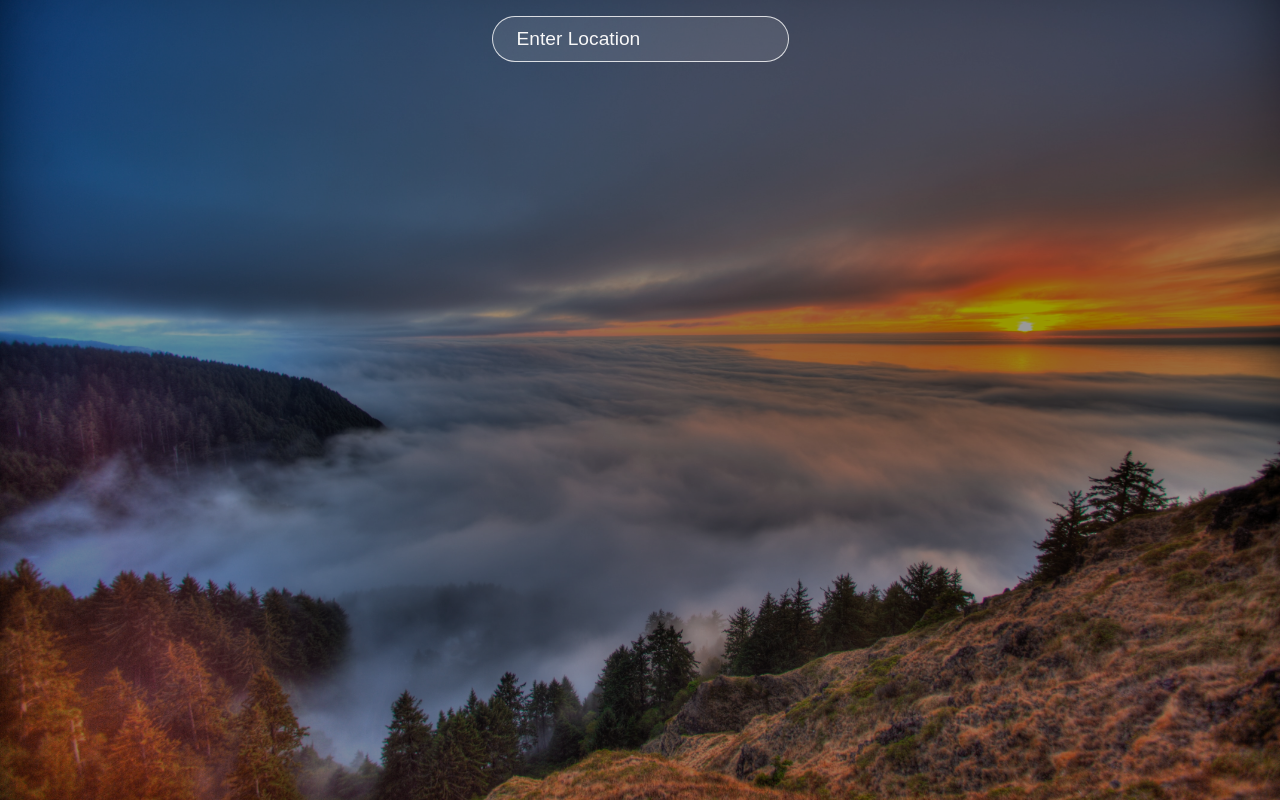
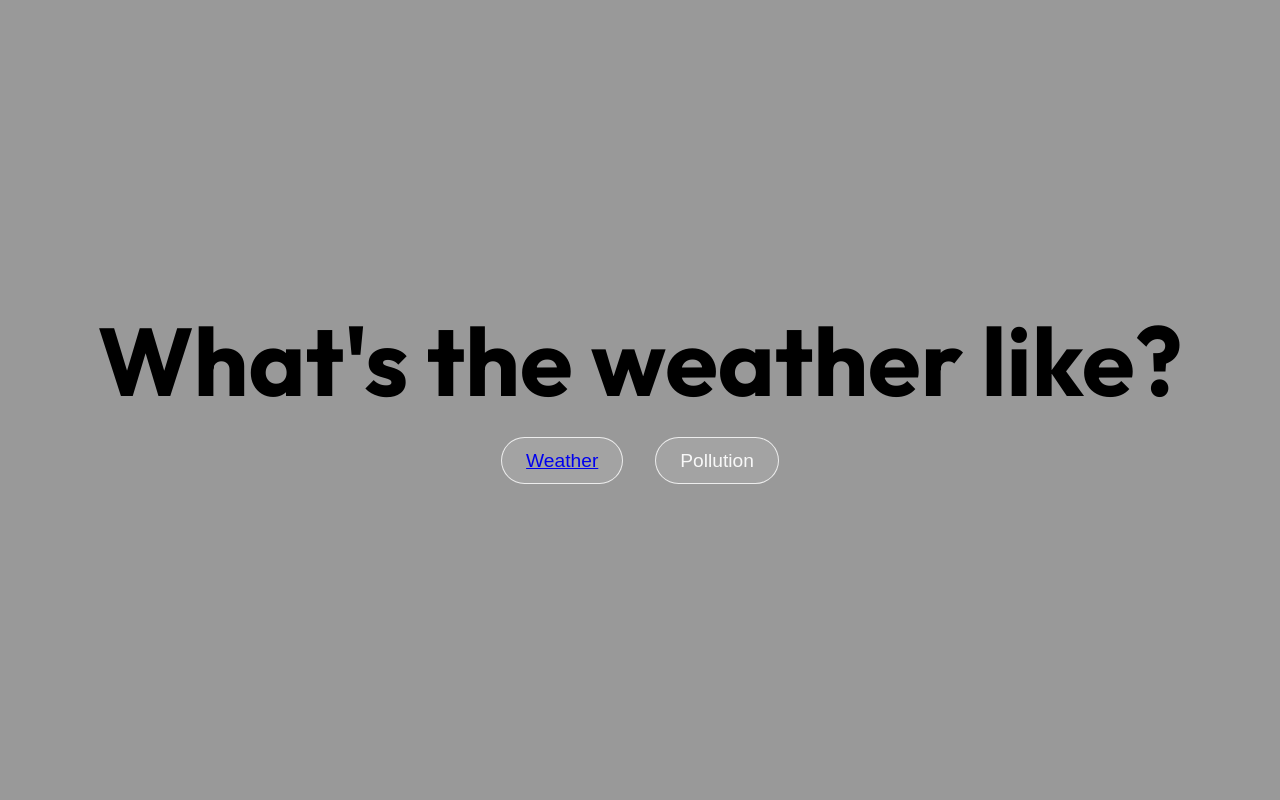
Before and after one commit to msmalinosterberg/whatstheweather, a React (Create React App) app: page / in a window 1280 px wide. Built offline with nearby package versions, Linux system fonts and the light colour scheme.

Commit message:
added a homepage, ant design, pollutionpage

```diff
--- a/package.json
+++ b/package.json
@@ -6,8 +6,10 @@
     "@testing-library/jest-dom": "^5.16.4",
     "@testing-library/react": "^13.3.0",
     "@testing-library/user-event": "^13.5.0",
+    "antd": "^4.21.7",
     "react": "^18.2.0",
     "react-dom": "^18.2.0",
+    "react-router-dom": "^6.3.0",
     "react-scripts": "5.0.1",
     "web-vitals": "^2.1.4"
   },
--- a/src/App.css
+++ b/src/App.css
@@ -11,6 +11,25 @@ body {
     "Fira Sans", "Droid Sans", "Helvetica Neue", sans-serif;
 }
 
+.home-container {
+  justify-content: center;
+  align-items: center;
+  display: flex;
+  height: 100vh;
+  position: relative;
+  flex-direction: column;
+  background-color: rgba(0, 0, 0, 0.4);
+}
+.home-container .homeButton {
+  padding: 0.7rem 1.5rem;
+  font-size: 1.2rem;
+  border-radius: 25px;
+  border: 1px solid rgba(255, 255, 255, 0.8);
+  background: rgba(255, 255, 255, 0.1);
+  color: #f8f8f8;
+  margin: 1rem;
+  text-decoration: none;
+}
 p {
   font-size: 1.6rem;
 }
@@ -19,7 +38,7 @@ h1 {
   font-size: 6rem;
 }
 
-.app {
+.weather {
   width: 100%;
   height: 100vh;
   position: relative;
@@ -27,7 +46,7 @@ h1 {
   color: #fff;
 }
 
-.app:before {
+.weather:before {
   content: "";
   background: url("./Assets/sunset.jpg") no-repeat center center/cover;
   position: absolute;
@@ -38,12 +57,12 @@ h1 {
   z-index: -1;
 }
 
-.app .search {
+.weather .search {
   text-align: center;
   padding: 1rem;
 }
 
-.app input {
+.weather input {
   padding: 0.7rem 1.5rem;
   font-size: 1.2rem;
   border-radius: 25px;
@@ -68,19 +87,19 @@ h1 {
   justify-content: space-between;
 }
 
-.app .top {
+.weather .top {
   width: 100%;
   margin: 1rem auto;
 }
 
-.app .description {
+.weather .description {
   position: relative;
   right: -90%;
   transform-origin: 0 0;
   transform: rotate(269deg);
 }
 
-.app .bottom {
+.weather .bottom {
   display: flex;
   justify-content: space-evenly;
   text-align: center;
--- a/src/App.js
+++ b/src/App.js
@@ -1,69 +1,13 @@
+import React from "react";
+import { BrowserRouter as Router } from "react-router-dom";
+import MasterView from "./Components/MasterView";
 import "./App.css";
-import axios from "axios";
-import React, { useState } from "react";
 
 function App() {
-  const [data, setData] = useState({});
-  const [location, setLocation] = useState("");
-
-  const url = `https://api.openweathermap.org/data/2.5/weather?q=${location}&units=metric&appid=183d218b925add2d7a08f0db03161a01`;
-
-  const searchLocation = (event) => {
-    if (event.key === "Enter") {
-      axios.get(url).then((response) => {
-        setData(response.data);
-        console.log(response.data);
-      });
-      setLocation("");
-    }
-  };
-
   return (
-    <div className="app">
-      <div className="search">
-        <input
-          value={location}
-          onChange={(event) => setLocation(event.target.value)}
-          onKeyPress={searchLocation}
-          placeholder="Enter Location"
-          type="text"
-        />
-      </div>
-      <div className="container">
-        <div className="top">
-          <div className="location">
-            <p>{data.name}</p>
-          </div>
-          <div className="temp">
-            {data.main ? <h1>{data.main.temp.toFixed()}°C</h1> : null}
-          </div>
-          <div className="description">
-            {data.weather ? <p>{data.weather[0].main}</p> : null}
-          </div>
-        </div>
-
-        {data.name !== undefined && (
-          <div className="bottom">
-            <div className="feels">
-              {data.main ? (
-                <p className="bold">{data.main.feels_like.toFixed()}°C</p>
-              ) : null}
-              <p>Feels Like</p>
-            </div>
-            <div className="humidity">
-              {data.main ? <p className="bold">{data.main.humidity}%</p> : null}
-              <p>Humidity</p>
-            </div>
-            <div className="wind">
-              {data.wind ? (
-                <p className="bold">{data.wind.speed.toFixed()} MPH</p>
-              ) : null}
-              <p>Wind Speed</p>
-            </div>
-          </div>
-        )}
-      </div>
-    </div>
+    <Router>
+      <MasterView />
+    </Router>
   );
 }
 
--- /dev/null
+++ b/src/Components/Home.js
@@ -0,0 +1,19 @@
+import Weather from "./Weather";
+import { Button } from "antd";
+import { Link } from "react-router-dom";
+
+export default function Home() {
+  return (
+    <div className="home">
+      <div className="home-container">
+        <h1> What's the weather like? </h1>
+        <div>
+          <Button className="homeButton" type="text">
+            <Link to={"/weather"}>Weather</Link>
+          </Button>
+          <button className="homeButton">Pollution</button>
+        </div>
+      </div>
+    </div>
+  );
+}
--- /dev/null
+++ b/src/Components/MasterView.js
@@ -0,0 +1,14 @@
+import Home from "./Home";
+import { Route, Routes } from "react-router-dom";
+import Weather from "./Weather";
+
+export default function MasterView() {
+  return (
+    <>
+      <Routes>
+        <Route path="/weather" element={<Weather />} />{" "}
+        <Route path="/" element={<Home />} />{" "}
+      </Routes>
+    </>
+  );
+}
--- /dev/null
+++ b/src/Components/Weather.js
@@ -0,0 +1,69 @@
+import axios from "axios";
+import React, { useState } from "react";
+
+function Weather() {
+  const [data, setData] = useState({});
+  const [location, setLocation] = useState("");
+
+  const url = `https://api.openweathermap.org/data/2.5/weather?q=${location}&units=metric&appid=183d218b925add2d7a08f0db03161a01`;
+
+  const searchLocation = (event) => {
+    if (event.key === "Enter") {
+      axios.get(url).then((response) => {
+        setData(response.data);
+        console.log(response.data);
+      });
+      setLocation("");
+    }
+  };
+
+  return (
+    <div className="weather">
+      <div className="search">
+        <input
+          value={location}
+          onChange={(event) => setLocation(event.target.value)}
+          onKeyPress={searchLocation}
+          placeholder="Enter Location"
+          type="text"
+        />
+      </div>
+      <div className="container">
+        <div className="top">
+          <div className="location">
+            <p>{data.name}</p>
+          </div>
+          <div className="temp">
+            {data.main ? <h1>{data.main.temp.toFixed()}°C</h1> : null}
+          </div>
+          <div className="description">
+            {data.weather ? <p>{data.weather[0].main}</p> : null}
+          </div>
+        </div>
+
+        {data.name !== undefined && (
+          <div className="bottom">
+            <div className="feels">
+              {data.main ? (
+                <p className="bold">{data.main.feels_like.toFixed()}°C</p>
+              ) : null}
+              <p>Feels like</p>
+            </div>
+            <div className="humidity">
+              {data.main ? <p className="bold">{data.main.humidity}%</p> : null}
+              <p>Humidity</p>
+            </div>
+            <div className="wind">
+              {data.wind ? (
+                <p className="bold">{data.wind.speed.toFixed()} MPH</p>
+              ) : null}
+              <p>Wind Speed</p>
+            </div>
+          </div>
+        )}
+      </div>
+    </div>
+  );
+}
+
+export default Weather;
```
Also changed, not shown: src/Components/Pollution.js (added, +7 -0 lines), 1 other file (tests, documents, lock files or other folders).
